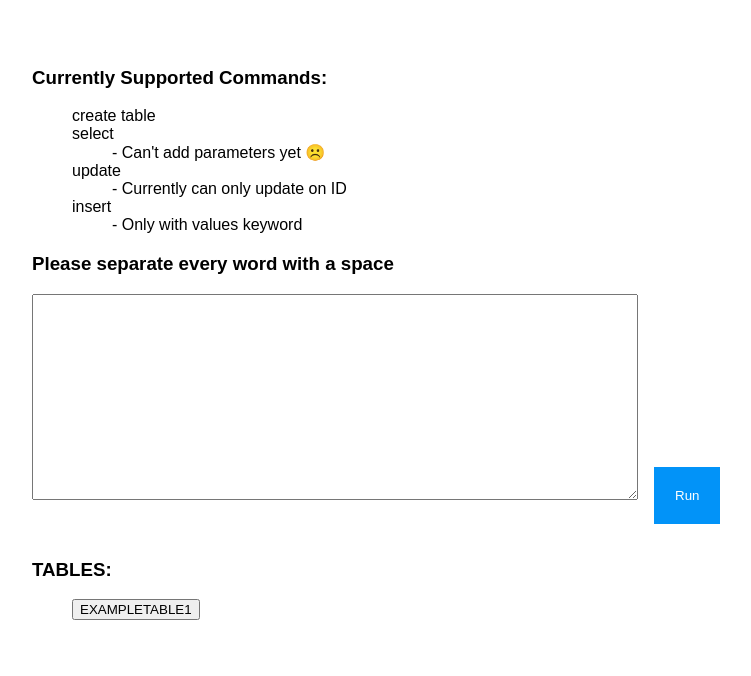
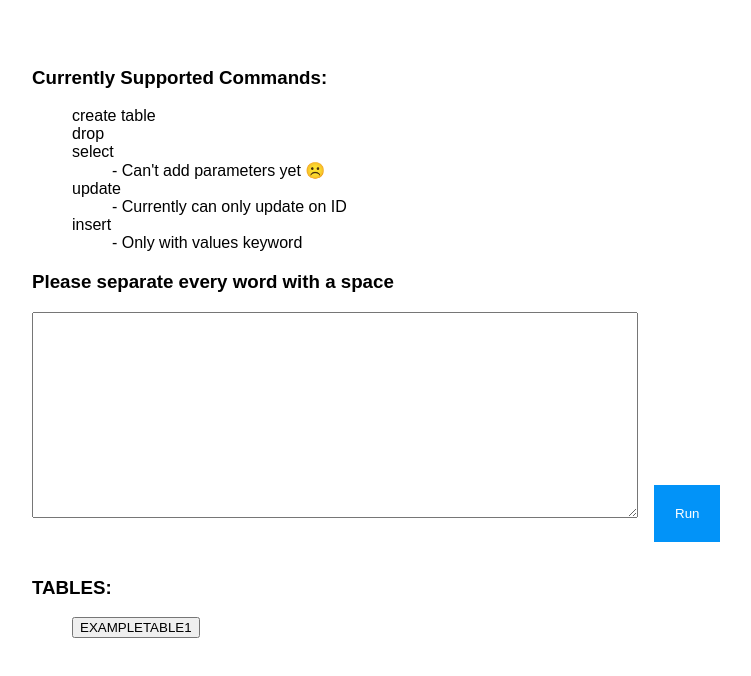
Before and after one commit to Ecleptic/sql_emulator, a React (Create React App) app: page / in a window 1280 px wide. Shown: the top 676 px of the page, without its empty margins (16-767 px from the left). Built offline with nearby package versions, Linux system fonts and the light colour scheme.

Commit message:
oh. actually got drop to workk. whoops

```diff
--- a/src/Components/App.js
+++ b/src/Components/App.js
@@ -88,7 +88,7 @@ export default class App extends Component {
                     <ul>
                         <li>create table</li>
                         {/* <li>delete</li> */}
-                        {/* <li>drop</li> */}
+                        <li>drop</li>
                         <li>
                             select
                             <ul>
```
